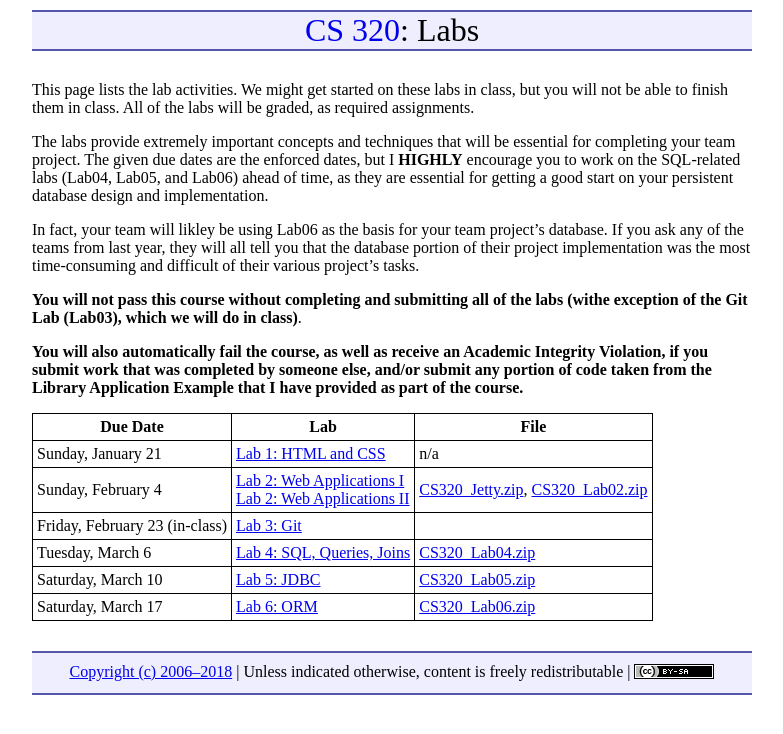
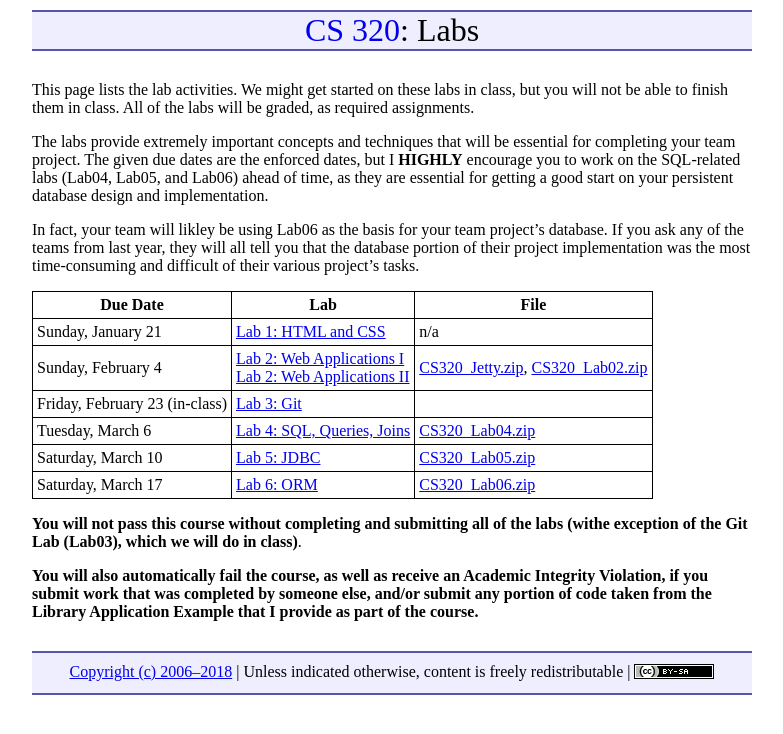
Before and after one commit to ycpcs/cs320-spring2018, a Jekyll site: the page built from labs/index.md, in a window 1280 px wide. Shown: the top 734 px of the page, without its empty margins (248-1031 px from the left). Built offline with Jekyll 4.4.1, drawn with Linux system fonts in a browser that asks for light colours; part of the change alters nothing that is shown.

Commit message:
adding labs

```diff
--- a/labs/index.md
+++ b/labs/index.md
@@ -9,10 +9,6 @@ The labs provide extremely important concepts and techniques that will be essent
 
 In fact, your team will likley be using Lab06 as the basis for your team project's database.  If you ask any of the teams from last year, they will all tell you that the database portion of their project implementation was the most time-consuming and difficult of their various project's tasks.
 
-**You will not pass this course without completing and submitting all of the labs (withe exception of the Git Lab (Lab03), which we will do in class)**.
-
-**You will also automatically fail the course, as well as receive an Academic Integrity Violation, if you submit work that was completed by someone else, and/or submit any portion of code taken from the Library Application Example that I have provided as part of the course.**
-
 Due Date | Lab | File
 ---- | --- | ----
 Sunday, January 21   | [Lab 1: HTML and CSS](lab01.html) | n/a
@@ -21,3 +17,7 @@ Friday, February 23 (in-class) | [Lab 3: Git](lab03.html) |
 Tuesday, March 6     | [Lab 4: SQL, Queries, Joins](lab04.html) | [CS320\_Lab04.zip](CS320_Lab04.zip)
 Saturday, March 10   | [Lab 5: JDBC](lab05.html) | [CS320\_Lab05.zip](CS320_Lab05.zip)
 Saturday, March 17   | [Lab 6: ORM](lab06.html) | [CS320\_Lab06.zip](CS320_Lab06.zip)
+
+**You will not pass this course without completing and submitting all of the labs (withe exception of the Git Lab (Lab03), which we will do in class)**.
+
+**You will also automatically fail the course, as well as receive an Academic Integrity Violation, if you submit work that was completed by someone else, and/or submit any portion of code taken from the Library Application Example that I provide as part of the course.**
```
